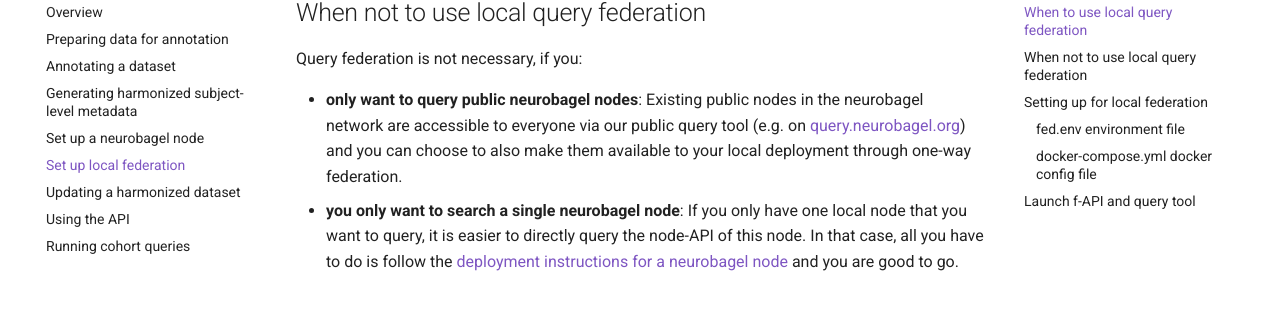
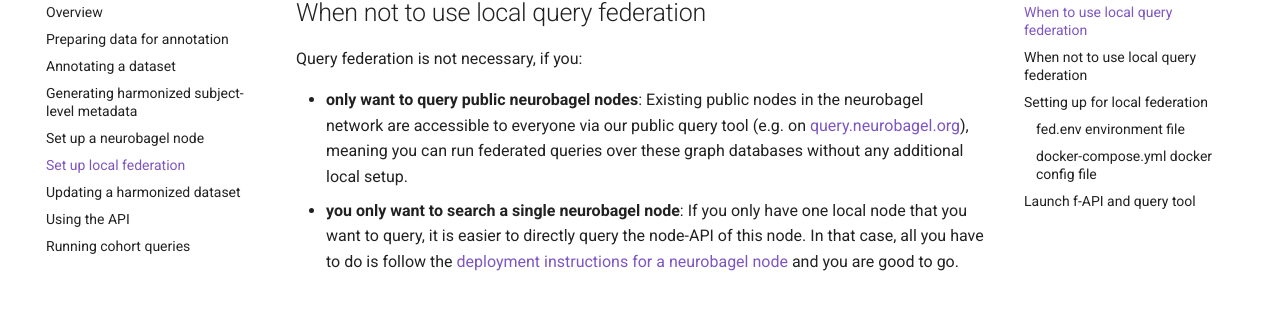
Before and after one commit to neurobagel/documentation, an MkDocs documentation site: the page built from docs/federate.md, in a window 1280 px wide and 900 px high, scrolled down 1207 px. Shown: the part 144-463 px from the top of the window. Built offline with MkDocs 1.6.1 and Material for MkDocs 9.7.7, drawn with Linux system fonts in a browser that asks for light colours; comment, search, counter and statistics services are not loaded.

Commit message:
Update docs/federate.md
Co-authored-by: Alyssa Dai <alyssa.ydai@gmail.com>

```diff
--- a/docs/federate.md
+++ b/docs/federate.md
@@ -20,9 +20,8 @@ Query federation is not necessary, if you:
 
 - **only want to query public neurobagel nodes**:
   Existing public nodes in the neurobagel network are accessible
-  to everyone via our public query tool (e.g. on [query.neurobagel.org](https://query.neurobagel.org/))
-  and you can choose to also make them available to your local deployment
-  through one-way federation.
+  to everyone via our public query tool (e.g. on [query.neurobagel.org](https://query.neurobagel.org/)),
+  meaning you can run federated queries over these graph databases without any additional local setup.
 - **you only want to search a single neurobagel node**:
   If you only have one local node that you want to query,
   it is easier to directly query the node-API of this node.
```
